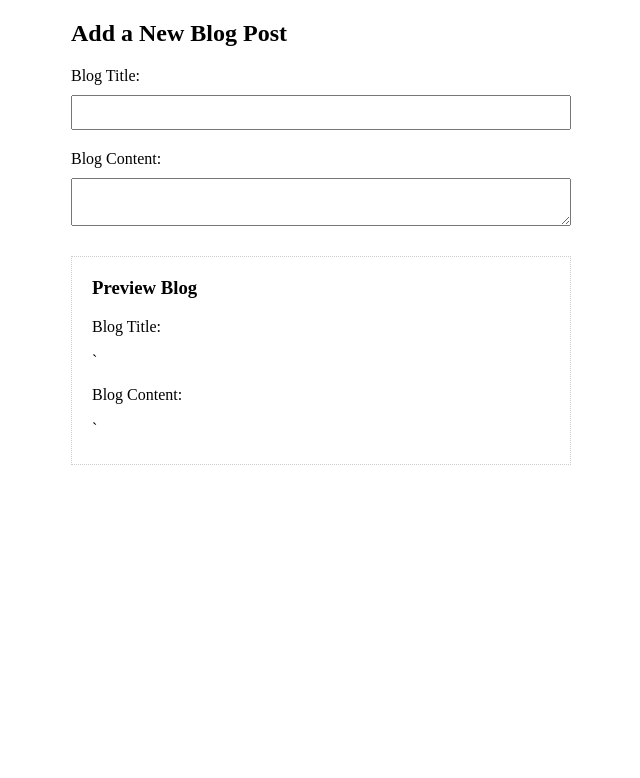
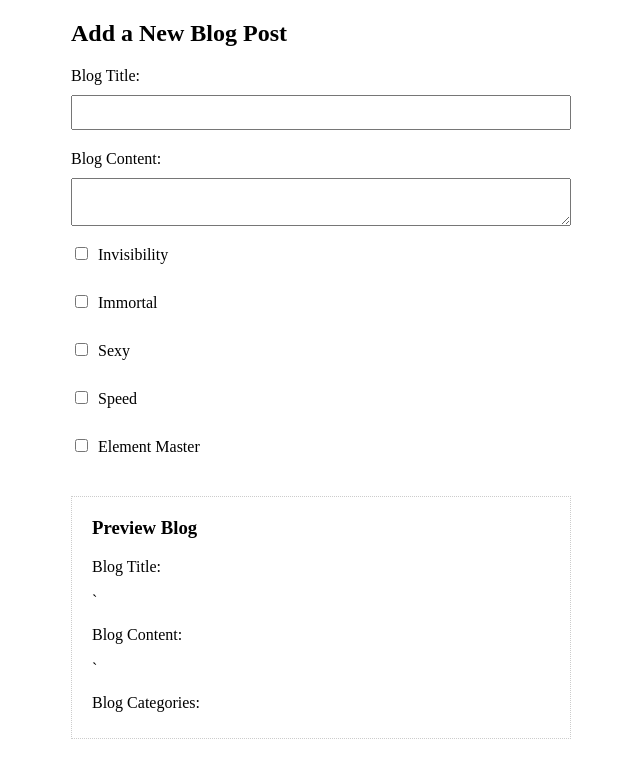
Before and after one commit to Syahirdev/vuejs-playlist, a Vue app in the folder vue-cli/: page / in a window 1280 px wide. Shown: the top 778 px of the page, without its empty margins (319-959 px from the left). Built offline with nearby package versions, Linux system fonts and the light colour scheme.

Commit message:
added checkboxed binding
same as input binding, the checkboxes also preview input in Array by using v-model in input='checkbox'

```diff
--- a/vue-cli/src/components/addBlog.vue
+++ b/vue-cli/src/components/addBlog.vue
@@ -8,14 +8,37 @@
 
 			<label for="">Blog Content:</label>
 			<textarea v-model="blog.content"></textarea>
+			<div id="checkboxes">
+				<input type="checkbox" value="Invisibility" v-model="blog.categories" />
+				<label for="">Invisibility</label><br />
+
+				<input type="checkbox" value="Immortal" v-model="blog.categories" />
+				<label for="">Immortal</label><br />
+
+				<input type="checkbox" value="Sexy" v-model="blog.categories" />
+				<label for="">Sexy</label><br />
+
+				<input type="checkbox" value="Speed" v-model="blog.categories" />
+				<label for="">Speed</label><br />
+
+				<input type="checkbox" value="Element Master" v-model="blog.categories" />
+				<label for="">Element Master</label>
+			</div>
 		</form>
 
 		<div id="preview">
 			<h3>Preview Blog</h3>
+
 			<p>Blog Title:</p>
 			<p>` {{ blog.title }}</p>
+
 			<p>Blog Content:</p>
 			<p>` {{ blog.content }}</p>
+
+			<p>Blog Categories:</p>
+			<ul>
+				<li v-for="category in blog.categories" :key="category.id">{{ category }}</li>
+			</ul>
 		</div>
 	</div>
 </template>
@@ -27,6 +50,7 @@ export default {
 			blog: {
 				title: '',
 				content: '',
+				categories: [],
 			},
 		};
 	},
@@ -61,4 +85,12 @@ textarea {
 h3 {
 	margin-top: 10px;
 }
+#checkboxes input {
+	display: inline-block;
+	margin-right: 10px;
+}
+#checkboxes label {
+	display: inline-block;
+	margin-right: 10px;
+}
 </style>
```
